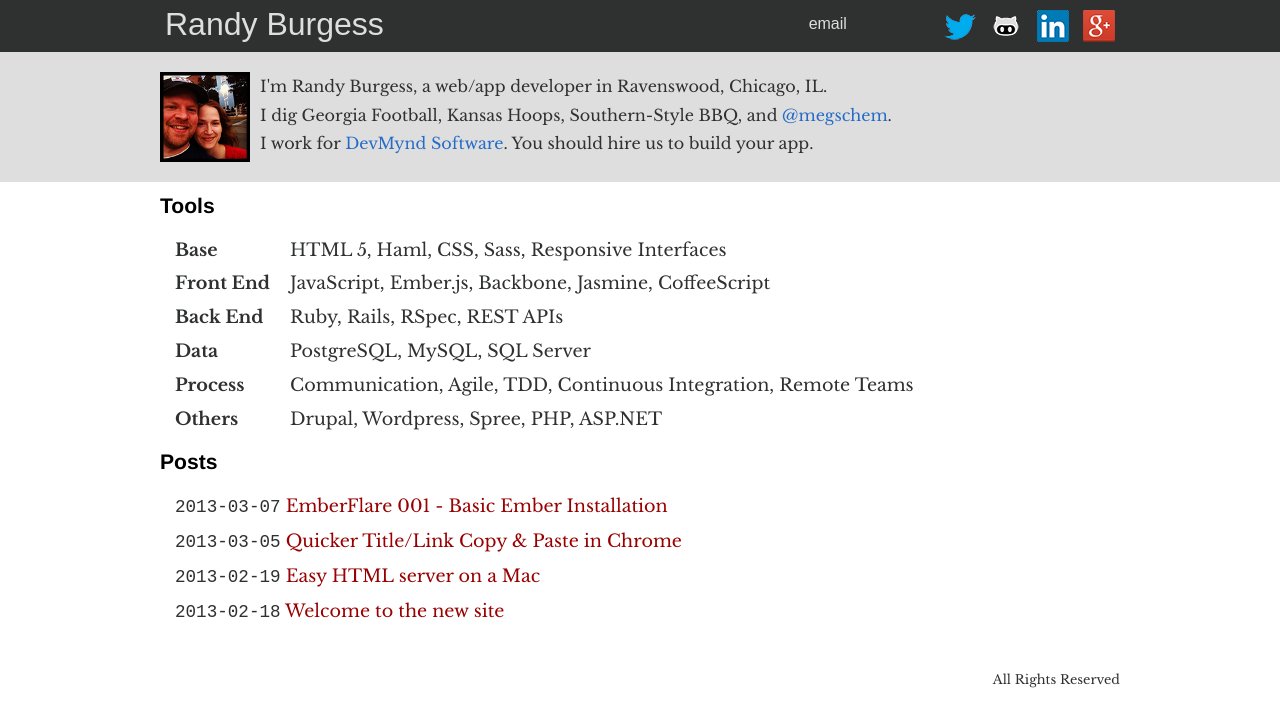
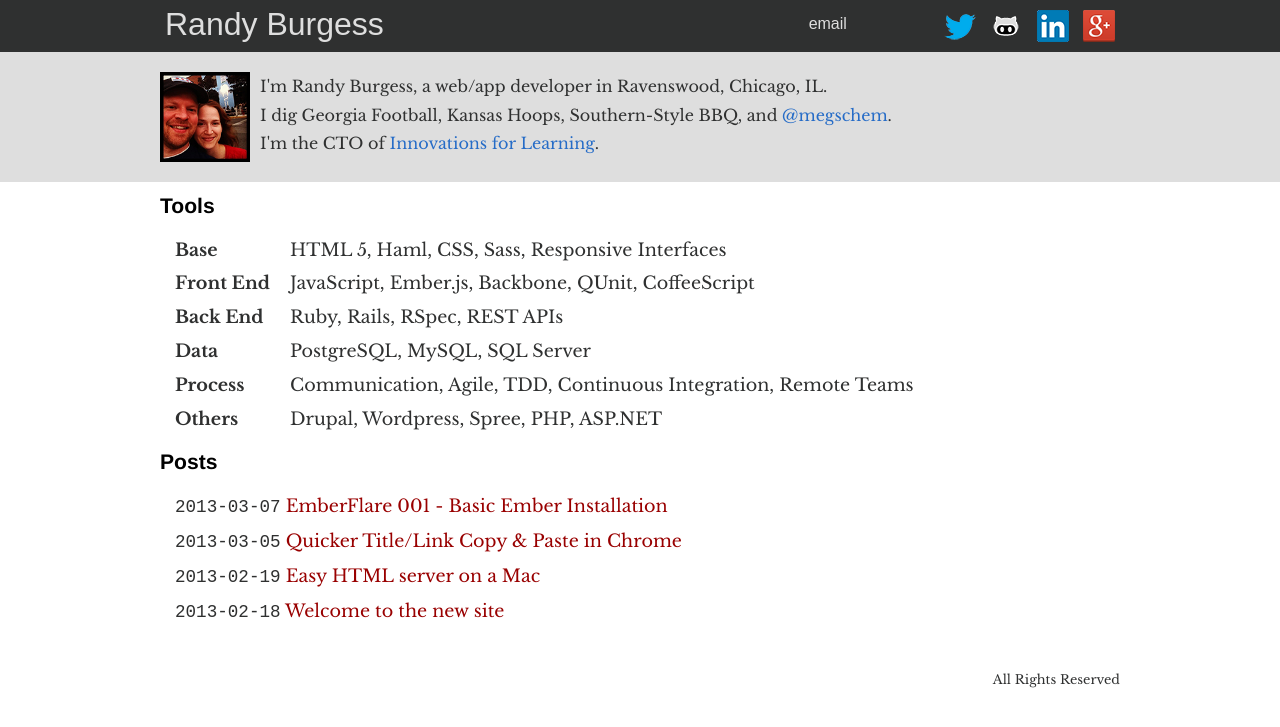
Before and after one commit to wrburgess/wrburgess.github.com, a Jekyll site: the page built from index.html, in a window 1280 px wide. Shown: the top 727 px of the page. Built offline with Jekyll 4.4.1, drawn with Linux system fonts in a browser that asks for light colours; some web fonts are replaced; Markdown is read by kramdown in place of the engine named in the settings.

Commit message:
changing the gig

```diff
--- a/index.html
+++ b/index.html
@@ -7,7 +7,7 @@ title: wrburgess
     <img src="/images/wrburgess-logo.png" alt="Randy and Megan Pic" title="Randy Burgess and Megan Schemmel" />
     I'm Randy Burgess, a web/app developer in Ravenswood, Chicago, IL.<br />
     I dig Georgia Football, Kansas Hoops, Southern-Style BBQ, and <a href="https://twitter.com/megschem" title="Megan Schemmel on Twitter">@megschem</a>.<br />
-    I work for <a href="http://www.devmynd.com" title="DevMynd Website">DevMynd Software</a>. You should hire us to build your app.
+    I'm the CTO of <a href="http://www.innovationsforlearning.org" title="Innovations for Learning">Innovations for Learning</a>.
   </div>
 </div>
 <div class="content">
@@ -20,7 +20,7 @@ title: wrburgess
       </li>
       <li>
         <strong>Front End</strong>
-        JavaScript, Ember.js, Backbone, Jasmine, CoffeeScript
+        JavaScript, Ember.js, Backbone, QUnit, CoffeeScript
       </li>
       <li>
         <strong>Back End</strong>
```
